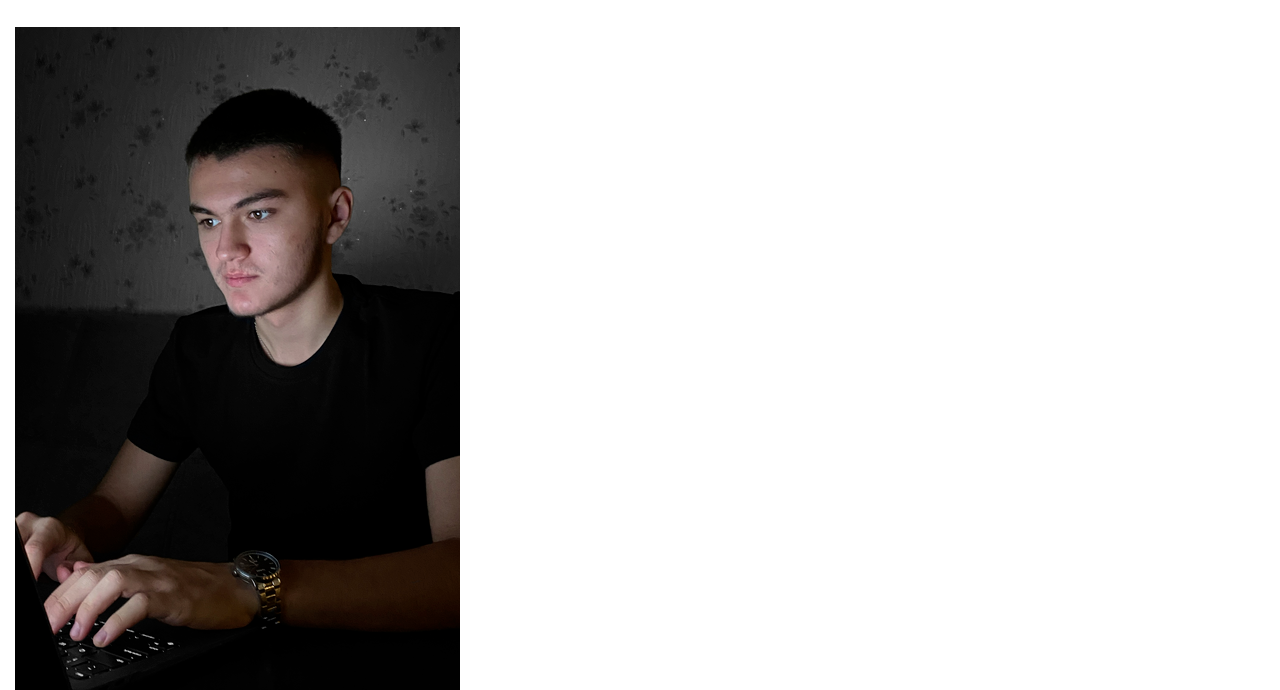
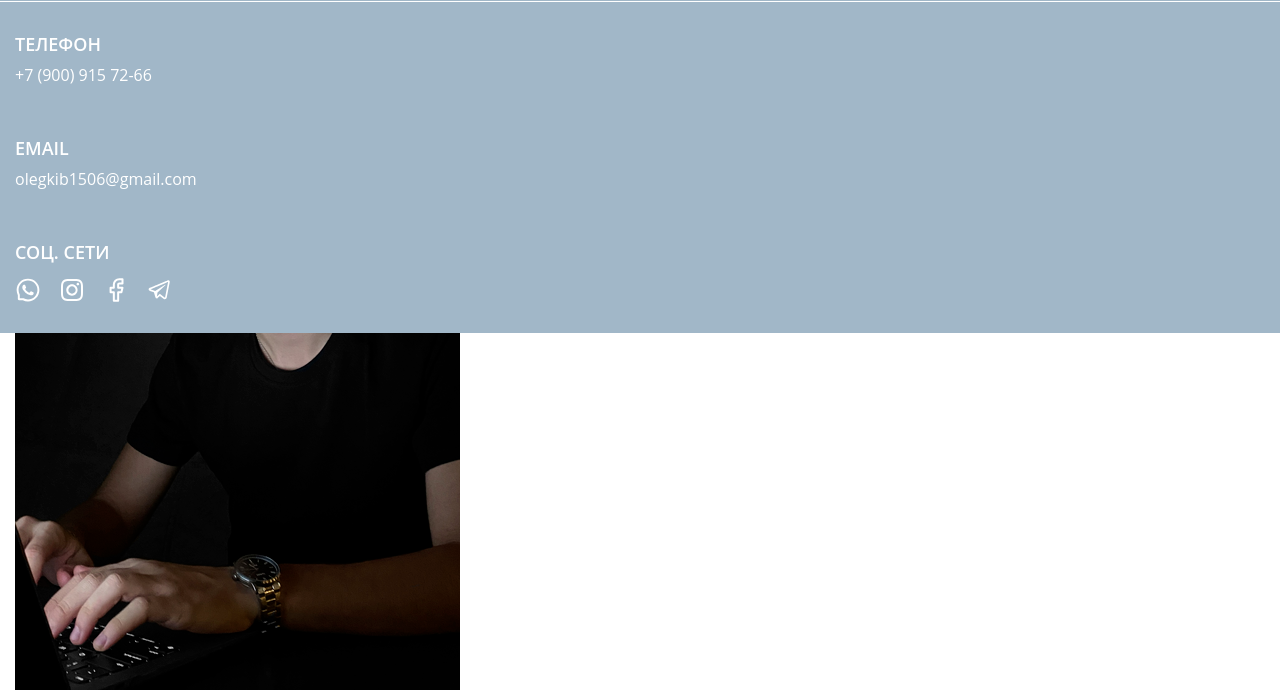
Before and after one commit to Olegoriy/portfolio, a plain HTML site: page index.html in a window 1280 px wide. Shown: the part 59-749 px from the top of the page. Drawn offline with Linux system fonts and the light colour scheme; a web font is replaced by a local one.

Commit message:
add menu_contacts

```diff
--- a/index.html
+++ b/index.html
@@ -22,7 +22,7 @@
                         <a href="mailto:olegkib1506@gmail.com" class="contact__link">olegkib1506@gmail.com</a>
                     </li>
                     <li class="contacts__item">
-                        <p class="contacts__head">Соц. сети</p>
+                        <p class="contacts__head contacs__head_social">Соц. сети</p>
                         <ul class="contacts__social-list">
                             <li class="contacts__social-item">
                                 <a href="" class="contacts__social-link contacts__social-link_whatsapp"></a>
--- a/style/header.css
+++ b/style/header.css
@@ -1,5 +1,6 @@
 .header{
     background-color: #a1b7c8;
+    min-height: 60px;
 }
 
 .header__container{
@@ -7,13 +8,20 @@
     justify-content: space-between;
     padding-top: 13px;
     padding-bottom: 13px;
+    align-items: center;
 }
 
 .header__logo{
     width: 124px;
 }
 .header__contacts{
-    display: none;
+    position: absolute;
+    background-color: #A1B7C8;
+    top: 61px;
+    left: 0;
+    right: 0;
+    padding: 30px 15px;
+    color: #FFFFFF;
 }
 
 .header__contacts-burger{
@@ -22,3 +30,53 @@
     height: 14px;
     background-image: url("../img/menu.svg");
 }
+
+.contacts__item:not(:last-child){
+    margin-bottom: 50px;
+}
+
+.contacts__head{
+    margin-bottom: 7px;
+    font-weight: 600;
+    font-size: 18px;
+    line-height: 25px;
+    text-transform: uppercase;
+}
+
+.contacs__head_social{
+    margin-bottom: 12px;
+}
+
+.contact__link{
+    font-size: 16px;
+    line-height: 22px;
+}
+
+.contacts__social-list{
+    display: flex;
+}
+
+.contacts__social-item:not(last-child){
+    margin-right: 18px;
+}
+
+.contacts__social-link{
+    display: block;
+    width: 26px;
+    height: 26px;
+    background-position: center;
+    background-repeat: no-repeat;
+}
+
+.contacts__social-link_whatsapp{
+    background-image: url(../img/whatsapp.svg);
+}
+.contacts__social-link_instagram{
+    background-image: url(../img/instagram.svg);
+}
+.contacts__social-link_facebook{
+    background-image: url(../img/facebook.svg);
+}
+.contacts__social-link_telegram{
+    background-image: url(../img/telegram.svg);
+}
```
